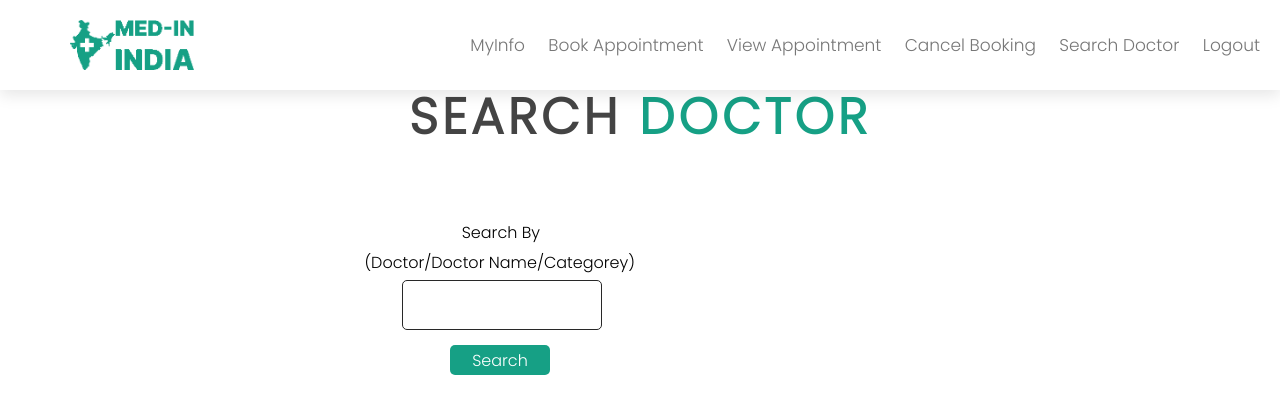
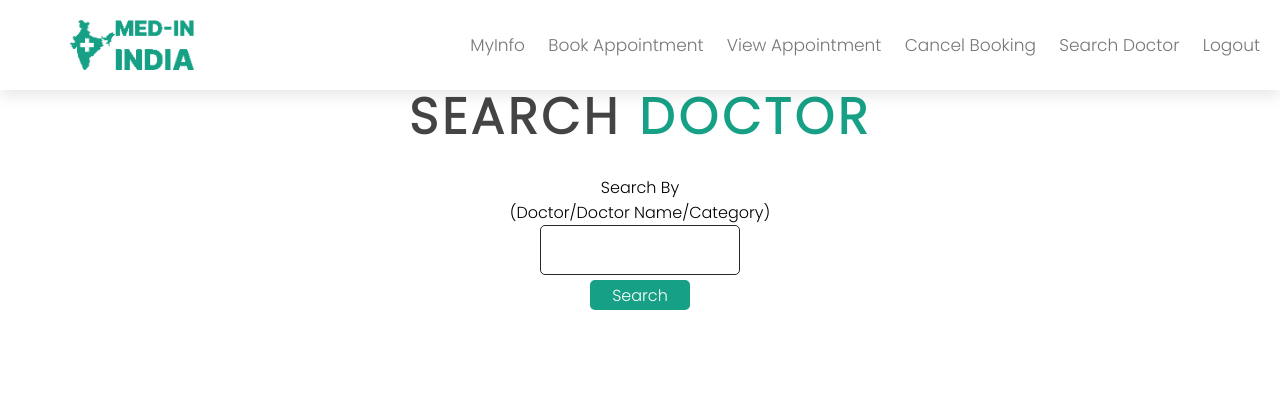
Before and after one commit to WitherredAway/med-in-india, a PHP site: page /presentaionlayer/patient/searchdoctor.php in a window 1280 px wide. Shown: the top 414 px of the page. Run offline with PHP 8.4, Linux system fonts and the light colour scheme; data that the repository does not hold is empty; some libraries are stand-ins or nearby versions.

Commit message:
Improve search doctor page

```diff
--- a/presentaionlayer/patient/searchdoctor.php
+++ b/presentaionlayer/patient/searchdoctor.php
@@ -34,21 +34,17 @@
 
 		<?php include('../../datalayer/errors.php'); ?>
 
-		<div class="input-group" style="margin-bottom: 5px;width: 100%; ">
-			<label
-				style="display: inline-block;text-align: left;position:absolute;right:740px;top:220px;font-size: 1.6rem;">Search
+		<div class="input-group"
+			style="margin-bottom: 5px; display: flex; flex-direction: column; justify-content: center; align-items: center;">
+			<label style="display: inline-block;text-align: left;font-size: 1.6rem;">Search
 				By</label>
-			<span
-				style="display: inline-block;text-align: left;position:absolute;right:645px;top:250px;font-size: 1.6rem;">(Doctor/Doctor
-				Name/Categorey)</span>
+			<span style="display: inline-block;text-align: left;font-size: 1.6rem;">(Doctor/Doctor
+				Name/Category)</span>
 			<input type="text" name="dID"
-				style="height: 50px;width: 200px;padding: 10px;font-size: 1.6rem;border-radius: 5px;border: 1px solid #282828;display: inline-block;box-sizing: border-box;position:absolute;right:678px;top:280px;">
+				style="height: 50px;width: 200px;padding: 10px;font-size: 1.6rem;border-radius: 5px;border: 1px solid #282828;display: inline-block;box-sizing: border-box;">
 
-		</div>
-
-		<div class="input-group" style="margin-bottom: 5px;width: 100%; ">
 			<button type="submit" name="Search" class="btn" class="btn" class="btn"
-				style="margin: 5px auto;display: block;width:100px;height:30px;font-size: 1.6rem;color: white;background: #16a085;border: none;border-radius: 5px;cursor: pointer;position:absolute;right:730px;top:340px;">Search</button>
+				style="margin: 5px auto;display: block;width:100px;height:30px;font-size: 1.6rem;color: white;background: #16a085;border: none;border-radius: 5px;cursor: pointer;">Search</button>
 		</div>
 
 	</form>
```
